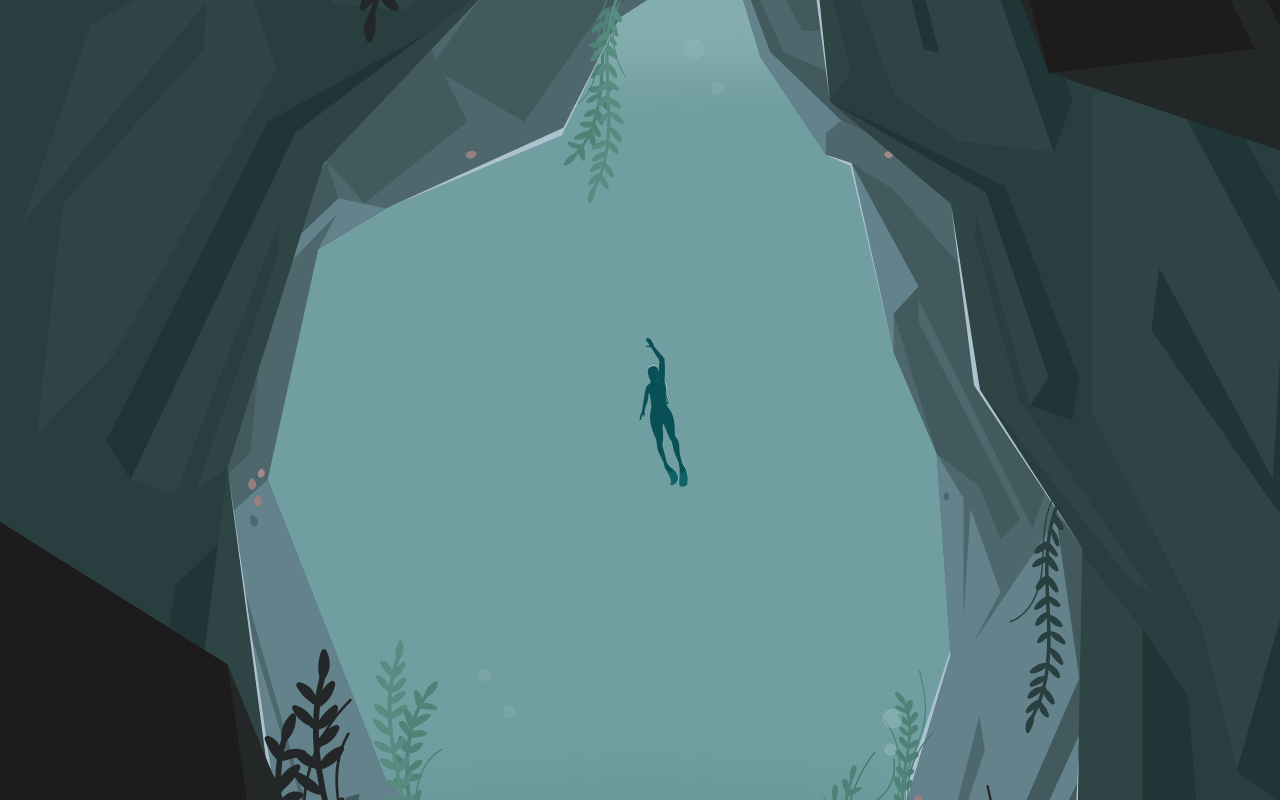
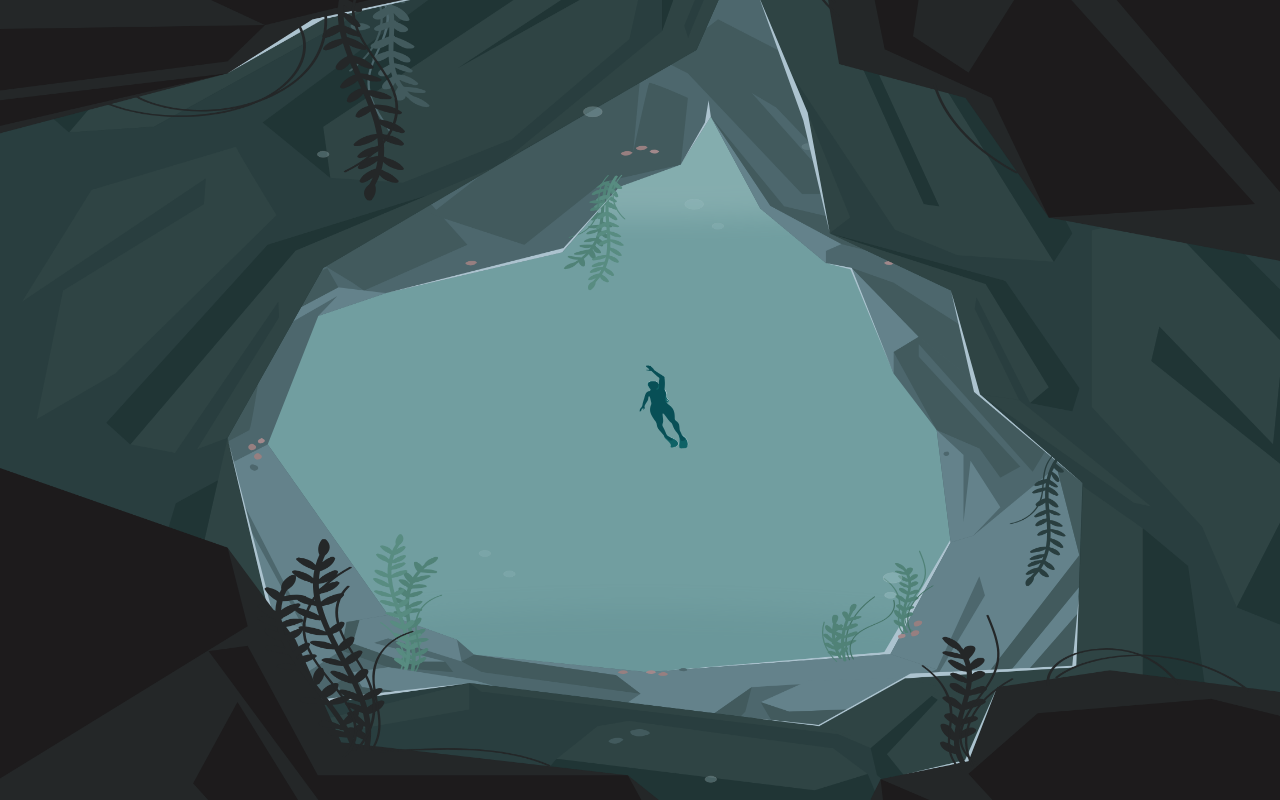
Before and after one commit to RobWillison/CaveSite, a plain HTML site: page index.html in a window 1280 px wide. Drawn offline with nearby package versions, Linux system fonts and the light colour scheme; animation ran at ten frames a second.

Commit message:
Use a canvas to improve animation smoothness

```diff
--- a/index.css
+++ b/index.css
@@ -6,11 +6,5 @@ body {
 }
 
 .cave-image {
-  display:block;
-  width: 150%;
-  height: 150%;
-  object-fit: cover;
-  position: absolute;
-  left: -25%;
-  top: -25%;
+  display:none;
 }
--- a/index.html
+++ b/index.html
@@ -7,9 +7,11 @@
   crossorigin="anonymous"></script>
 <script src="index.js"></script>
 <body>
-  <img class="cave-image" src="images/Cave5.svg"></img>
-  <img data-r='0.2' class="cave-image move" src="images/Cave4.svg"></img>
-  <img data-r='0.4' class="cave-image move" src="images/Cave3.svg"></img>
-  <img data-r='0.6' class="cave-image move" src="images/Cave2.svg"></img>
-  <img id='outer' data-r='0.8'class="cave-image move" src="images/Cave1.svg"></img>
+  <img id='image-1' class="cave-image" src="images/Cave5.svg"></img>
+  <img id='image-2' class="cave-image" src="images/Cave4.svg"></img>
+  <img id='image-3' class="cave-image" src="images/Cave3.svg"></img>
+  <img id='image-4' class="cave-image" src="images/Cave2.svg"></img>
+  <img id='image-5' class="cave-image" src="images/Cave1.svg"></img>
+
+  <canvas id='canvas'></canvas>
 </body>
--- a/index.js
+++ b/index.js
@@ -1,48 +1,74 @@
 
+var loadedImages = []
 
-$( document ).ready(function() {
-  move = function(x, y) {
-    if (x < -window.maxX) {
-      x = -window.maxX
+function loadImages(width, height) {
+  images = []
+
+  for (i = 1; i < 6; i++) {
+    el = document.getElementById('image-' + i)
+    height = width * (el.height / el.width)
+    images.push(createImageBitmap(el, 0, 0, el.width, el.height, {resizeWidth: width, resizeHeight: height}))
   }
-    if (x > window.maxX){
-      x = window.maxX
+  return Promise.all(images)
 }
-    if (y < -window.maxY) {
-      y = -window.maxY
+
+function draw() {
+  var canvas=document.getElementById("canvas");
+  canvas.width  = window.innerWidth;
+  canvas.height = window.innerHeight;
+  var context = canvas.getContext("2d");
+
+  imageWidth = canvas.width * 1.5
+  imageHeight = canvas.height * 1.5
+
+  loadedImages.forEach(function(image){
+    context.drawImage(image.image, image.x, image.y, imageWidth, imageHeight)
+  })
+
+  window.requestAnimationFrame(draw);
 }
-    if (y > window.maxY){
-      y = window.maxY
+
+function updateImageLocation(x, y) {
+  loadedImages.forEach(function(image){
+    originX = -window.innerWidth * 0.25
+    originY = -window.innerHeight * 0.25
+    newX = originX + x * image.r
+    newY = originY + y * image.r
+    if (newX < originX*2) {
+      newX = originX*2
     }
-    console.log(x, y)
-    $('.move').each(function(i, el) {
-      data = $(el).data()
-      newX = data.origin.left + x * data.r
-      newY = data.origin.top + y * data.r
+    if (newX > 0){
 
-      $(el).css({top: newY + 'px', left: newX + 'px' })
+      newX = 0
+    }
+    if (newY < originY*2) {
+      newY = originY*2
+    }
+    if (newY > 0){
+      newY = 0
+    }
+    image.x = newX
+    image.y = newY
   })
 }
 
+$( document ).ready(function() {
 
-  $('.move').each(function(i, el) {
-    $(el).data('origin', $(el).position())
+  loadImages(window.innerWidth*1.5, window.innerHeight*1.5).then(function(images) {
+    var r = 0
+    images.forEach(function(image){
+      loadedImages.push({image: image, x: -(window.innerWidth * 0.25), y: -(window.innerHeight * 0.25), r: r})
+      r += 0.2
     })
-  window.maxX = -$('#outer').data('origin').left
-  window.maxY = -$('#outer').data('origin').top
+    draw()
+  })
 
   $('body').on('mousemove', function(e) {
-    window.targetX = (e.clientX - $('body').width()/2);
-    window.targetY = (e.clientY - $('body').height()/2);
+      updateImageLocation((e.clientX - $('body').width()/2), (e.clientY - $('body').height()/2))
   })
 
   window.addEventListener("deviceorientation", function () {
-        console.log(event.gamma, event.beta)
-        window.targetX = event.gamma*10
-        window.targetY = event.beta*10
+      updateImageLocation(event.gamma*10, event.beta*10)
   }, true)
 
-  setInterval(function() {
-    move(window.targetX, window.targetY)
-  }, 10)
 });
```
Lines whose indentation alone changed are shown as unchanged.
